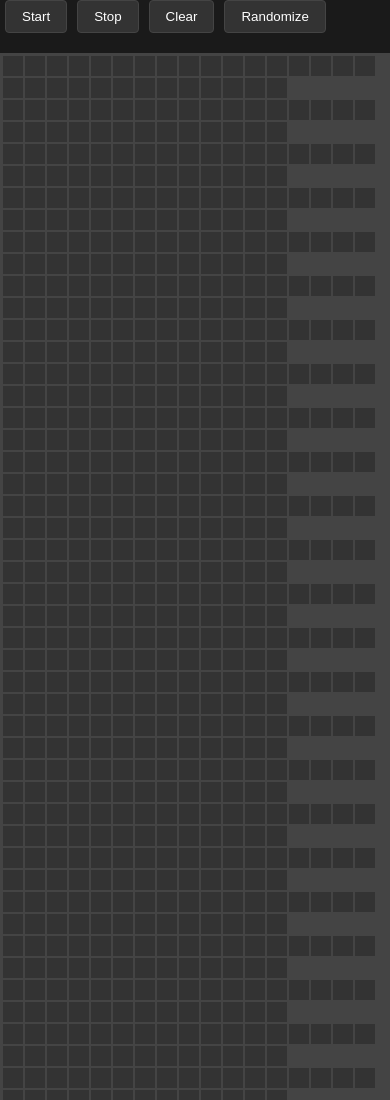
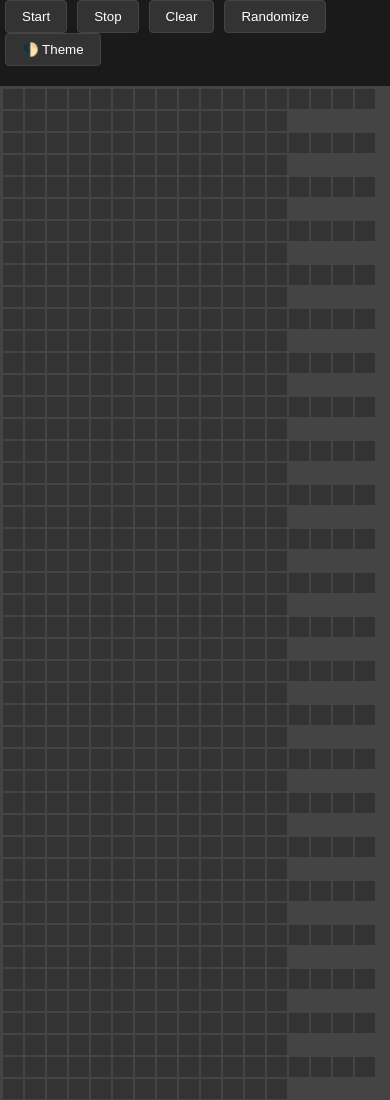
Before and after one commit to limsim/gol-by-cursor, a website built with webpack: page public/index.html in a window 390 px wide. Shown: the top 1100 px of the page. Built offline with nearby package versions, Linux system fonts and the light colour scheme.

Commit message:
Add theme toggle functionality with dark theme default

```diff
--- a/src/components/GameBoard.ts
+++ b/src/components/GameBoard.ts
@@ -11,6 +11,11 @@ export class GameBoard {
 
     this.container = container;
     this.game = game;
+
+    // Load saved theme preference or default to dark
+    const savedTheme = localStorage.getItem('theme') || 'dark';
+    document.documentElement.setAttribute('data-theme', savedTheme);
+
     this.initialize();
   }
 
@@ -29,6 +34,7 @@ export class GameBoard {
       { text: 'Stop', onClick: () => this.stop() },
       { text: 'Clear', onClick: () => this.clear() },
       { text: 'Randomize', onClick: () => this.randomize() },
+      { text: '🌓 Theme', onClick: () => this.toggleTheme() },
     ];
 
     buttons.forEach(({ text, onClick }) => {
@@ -109,4 +115,14 @@ export class GameBoard {
     this.game.randomize();
     this.render();
   }
+
+  private toggleTheme(): void {
+    const root = document.documentElement;
+    const currentTheme = root.getAttribute('data-theme') || 'light';
+    const newTheme = currentTheme === 'light' ? 'dark' : 'light';
+    root.setAttribute('data-theme', newTheme);
+
+    // Optionally save preference
+    localStorage.setItem('theme', newTheme);
+  }
 }
--- a/src/styles.css
+++ b/src/styles.css
@@ -1,12 +1,57 @@
 :root {
-  --bg-color: #1a1a1a;
-  --text-color: #ffffff;
-  --cell-dead: #333;
-  --cell-alive: #4CAF50;
-  --grid-border: #444;
-  --button-bg: #333;
-  --button-hover: #444;
-  --button-text: #fff;
+  /* Light theme variables */
+  --bg-color-light: #ffffff;
+  --text-color-light: #000000;
+  --cell-dead-light: #eee;
+  --cell-alive-light: #4CAF50;
+  --grid-border-light: #ccc;
+  --button-bg-light: #f0f0f0;
+  --button-hover-light: #e0e0e0;
+  --button-text-light: #000;
+
+  /* Dark theme variables */
+  --bg-color-dark: #1a1a1a;
+  --text-color-dark: #ffffff;
+  --cell-dead-dark: #333;
+  --cell-alive-dark: #4CAF50;
+  --grid-border-dark: #444;
+  --button-bg-dark: #333;
+  --button-hover-dark: #444;
+  --button-text-dark: #fff;
+
+  /* Set dark theme as default */
+  --bg-color: var(--bg-color-dark);
+  --text-color: var(--text-color-dark);
+  --cell-dead: var(--cell-dead-dark);
+  --cell-alive: var(--cell-alive-dark);
+  --grid-border: var(--grid-border-dark);
+  --button-bg: var(--button-bg-dark);
+  --button-hover: var(--button-hover-dark);
+  --button-text: var(--button-text-dark);
+}
+
+/* Default to light theme */
+:root[data-theme="light"] {
+  --bg-color: var(--bg-color-light);
+  --text-color: var(--text-color-light);
+  --cell-dead: var(--cell-dead-light);
+  --cell-alive: var(--cell-alive-light);
+  --grid-border: var(--grid-border-light);
+  --button-bg: var(--button-bg-light);
+  --button-hover: var(--button-hover-light);
+  --button-text: var(--button-text-light);
+}
+
+/* Dark theme */
+:root[data-theme="dark"] {
+  --bg-color: var(--bg-color-dark);
+  --text-color: var(--text-color-dark);
+  --cell-dead: var(--cell-dead-dark);
+  --cell-alive: var(--cell-alive-dark);
+  --grid-border: var(--grid-border-dark);
+  --button-bg: var(--button-bg-dark);
+  --button-hover: var(--button-hover-dark);
+  --button-text: var(--button-text-dark);
 }
 
 body {
```
Also changed, not shown: README.md.
